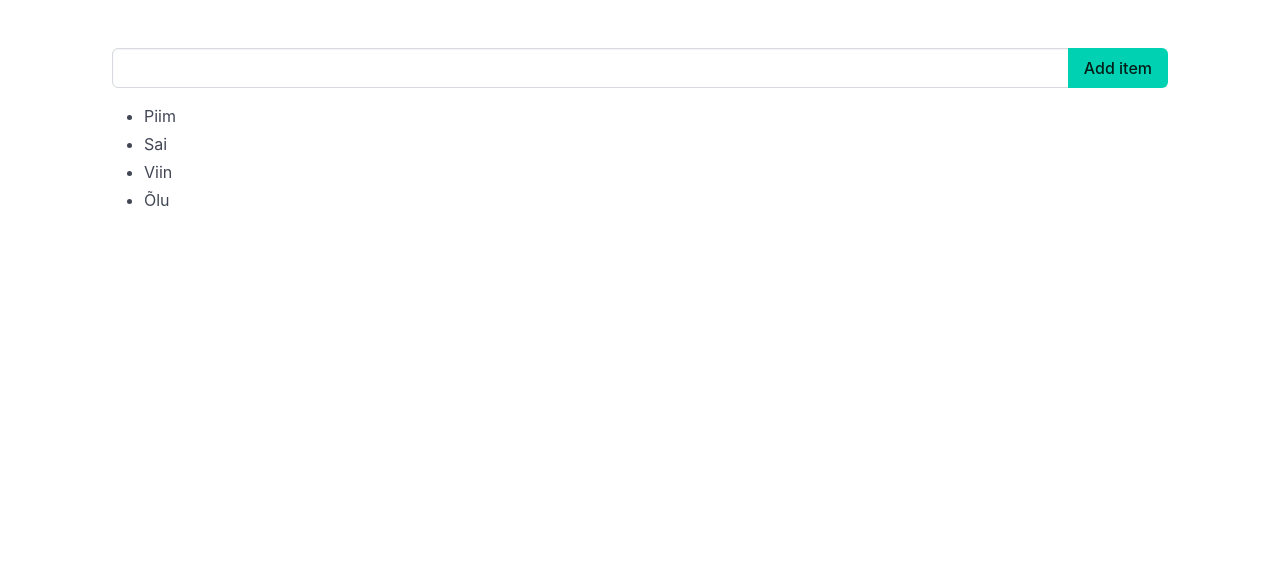
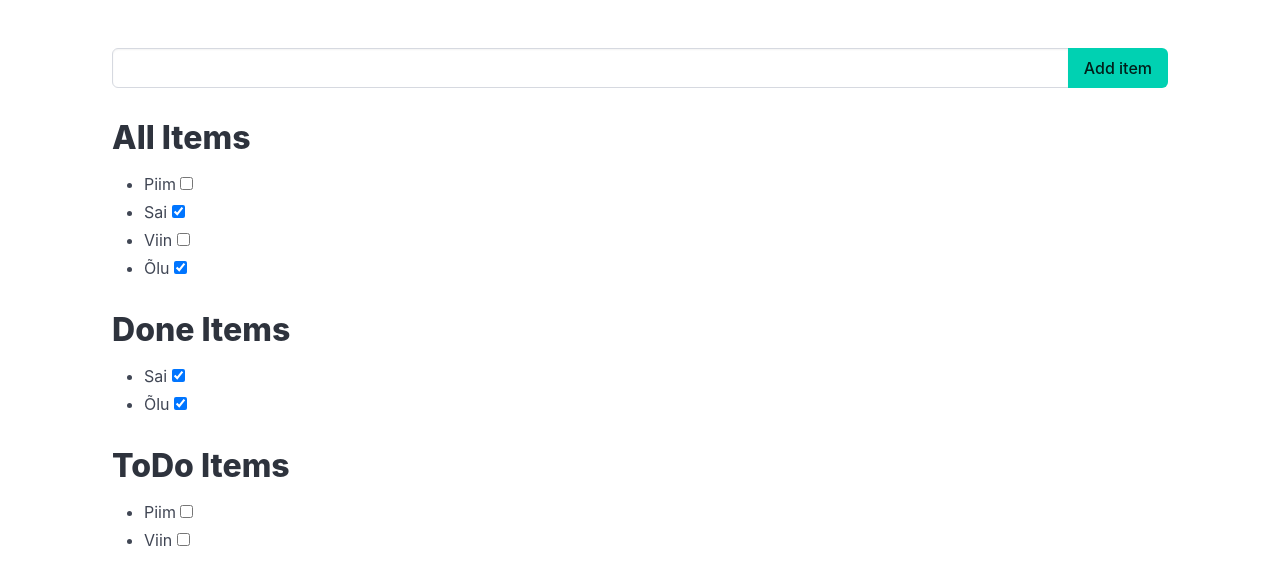
Before and after one commit to Leatpt/kta23learnvue, a Vue app: page / in a window 1280 px wide. Shown: the top 584 px of the page. Built offline with nearby package versions, Linux system fonts and the light colour scheme; the HTML template or start-up script is replaced by a standard one.

Commit message:
More complicated item list

```diff
--- a/src/App.vue
+++ b/src/App.vue
@@ -1,14 +1,24 @@
 <script setup>
-import { ref } from "vue";
+import { ref, computed } from "vue";
 let message = ref('');
-let items = ref(['Piim', 'Sai', 'Viin', 'Õlu']);
+let i = 0;
+let items = ref([
+  {id: i++, value: 'Piim', isDone: false },
+  {id: i++, value: 'Sai', isDone: true },
+  {id: i++, value: 'Viin', isDone: false },
+  {id: i++, value: 'Õlu', isDone: true },
+]);
+
+let doneItems = computed(() => items.value.filter(item => item.isDone));
+let toDoItems = computed(() => items.value.filter(item => !item.isDone));
 
 function addItem() {
   if(message.value.trim() !== ''){
-    items.value.push(message.value.trim());
+    items.value.push({id: i++, value: message.value.trim(), isDone: false });
   }
   message.value = '';
 }
+
 
 </script>
 
@@ -25,8 +35,28 @@
       </div>
     </div>
 
+    <h1>All Items</h1>
     <ul>
-      <li v-for="item in items">{{ item }}</li>
+      <li v-for="item in items" :key="item.id">
+        {{ item.value }}
+        <input type="checkbox" v-model="item.isDone">
+      </li>
+    </ul>
+
+    <h1>Done Items</h1>
+    <ul>
+      <li v-for="item in doneItems" :key="item.id">
+        {{ item.value }}
+        <input type="checkbox" v-model="item.isDone">
+      </li>
+    </ul>
+
+    <h1>ToDo Items</h1>
+    <ul>
+      <li v-for="item in toDoItems" :key="item.id">
+        {{ item.value }}
+        <input type="checkbox" v-model="item.isDone">
+      </li>
     </ul>
 
   </div>
```
